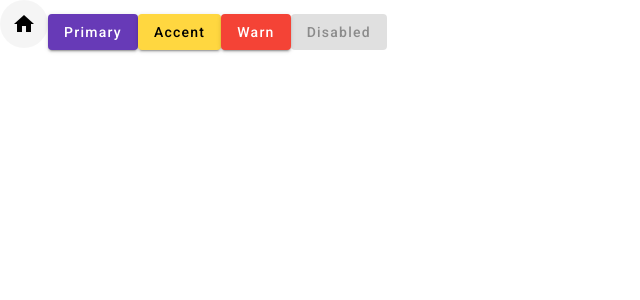
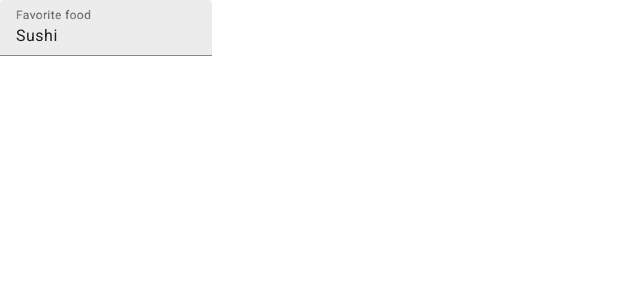
Before and after one commit to mihastele/angular-personal, an Angular app: page /signup in a window 1280 px wide. Shown: the top 300 px of the page, without its empty margins (0-640 px from the left). Built offline with nearby package versions, Linux system fonts and the light colour scheme.

Commit message:
Add router outlet

```diff
--- a/src/app/app.component.html
+++ b/src/app/app.component.html
@@ -1,7 +1 @@
-<button mat-icon-button><mat-icon aria-hidden="false" aria-label="Example home icon" fontIcon="home"></mat-icon>
-
-</button>
-<button mat-raised-button color="primary">Primary</button>
-<button mat-raised-button color="accent">Accent</button>
-<button mat-raised-button color="warn">Warn</button>
-<button mat-raised-button disabled>Disabled</button>
+<router-outlet></router-outlet>
--- a/src/app/auth/signup/signup.component.html
+++ b/src/app/auth/signup/signup.component.html
@@ -1 +1,8 @@
-<p>signup works!</p>
+<section>
+    <form>
+        <mat-form-field class="example-full-width">
+            <mat-label>Favorite food</mat-label>
+            <input matInput placeholder="Ex. Pizza" value="Sushi">
+        </mat-form-field>
+    </form>
+</section>
--- a/src/app/material.module.ts
+++ b/src/app/material.module.ts
@@ -1,9 +1,10 @@
 import { NgModule } from "@angular/core";
 import { MatButtonModule } from '@angular/material/button'
 import { MatIconModule } from '@angular/material/icon'
+import { MatInputModule } from '@angular/material/input';
 
 @NgModule({
-    imports: [MatButtonModule, MatIconModule],
-    exports: [MatButtonModule, MatIconModule]
+    imports: [MatButtonModule, MatIconModule, MatInputModule],
+    exports: [MatButtonModule, MatIconModule, MatInputModule]
 })
 export class MaterialModule { }
```
